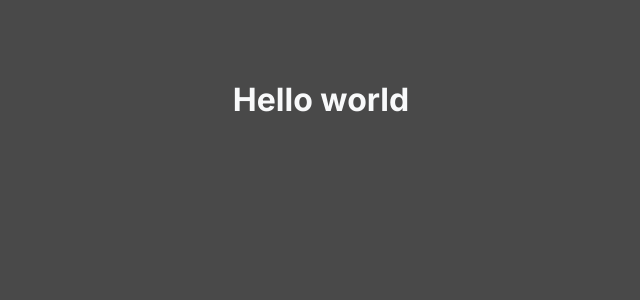
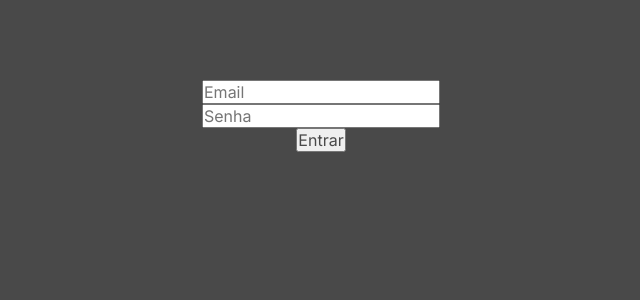
Before and after one commit to Lissone/next-auth, a Next.js app: page / in a window 1280 px wide. Shown: the top 300 px of the page, without its empty margins (319-959 px from the left). Built offline with nearby package versions, Linux system fonts and the light colour scheme.

Commit message:
first arrangement

```diff
--- a/package.json
+++ b/package.json
@@ -1,6 +1,6 @@
 {
-  "name": "next-style-guide",
-  "version": "0.1.0",
+  "name": "next-authentication",
+  "version": "1.0.0",
   "description": "My application description",
   "author": "Leonardo Dias Lissone <leonardo.lissonez@gmail.com>",
   "private": true,
--- a/src/pages/index.tsx
+++ b/src/pages/index.tsx
@@ -1,17 +1,47 @@
 import Head from 'next/head'
+import { FormEvent, useState } from 'react'
 
 import styles from '../styles/home.module.scss'
 
 export default function Home() {
+  const [email, setEmail] = useState('')
+  const [password, setPassword] = useState('')
+
+  function handleSubmit(event: FormEvent) {
+    event.preventDefault()
+
+    const data = {
+      email,
+      password
+    }
+
+    console.log(data)
+  }
+
   return (
     <>
       <Head>
         <title>Home</title>
       </Head>
 
-      <main className={styles.container}>
-        <h1>Hello world</h1>
-      </main>
+      <form onSubmit={handleSubmit} className={styles.container}>
+        <input
+          type="email"
+          placeholder="Email"
+          value={email}
+          onChange={e => setEmail(e.target.value)}
+        />
+        <input
+          type="password"
+          placeholder="Senha"
+          value={password}
+          onChange={e => setPassword(e.target.value)}
+        />
+
+        <button type="submit">
+          Entrar
+        </button>
+      </form>
     </>
   )
 }
--- a/src/styles/global.scss
+++ b/src/styles/global.scss
@@ -5,7 +5,7 @@
 }
 
 :root {
-  --background: #494949;
+  --dark: #494949;
   --light: #f8f9fa;
 }
 
@@ -28,12 +28,12 @@
 }
 
 body {
-  background: var(--background);
+  background: var(--dark);
 }
 
 body, input, textarea, button {
   font: 500 1rem Inter, sans-serif;
-  color: var(--light);
+  color: var(--dark);
 }
 
 h1, h2, h3, h4, h5, h6 {
--- a/src/styles/home.module.scss
+++ b/src/styles/home.module.scss
@@ -1,6 +1,8 @@
 .container {
   margin-top: 5rem;
+
   display: flex;
+  flex-direction: column;
   align-items: center;
   justify-content: center;
 
```
Also changed, not shown: 1 other file (tests, documents, lock files or other folders).
